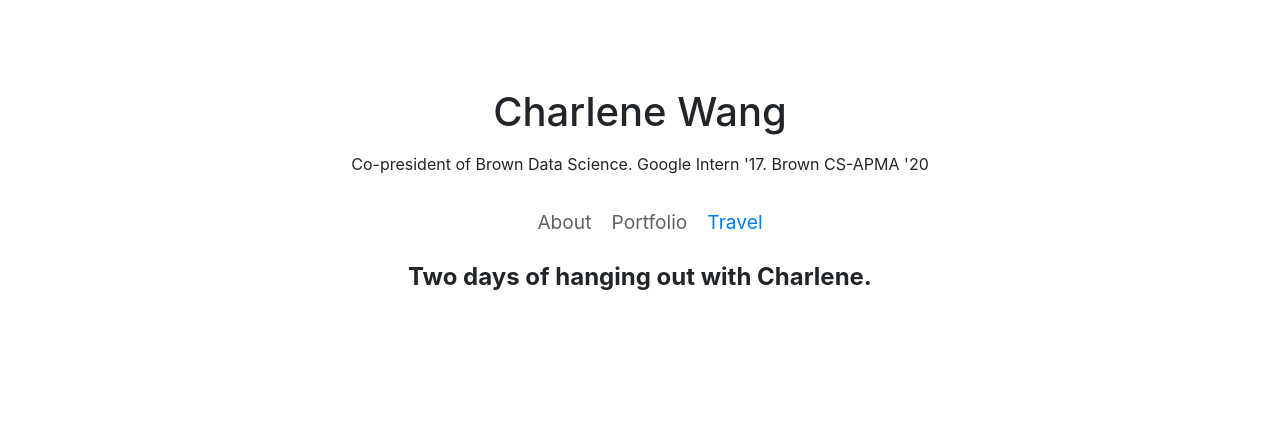
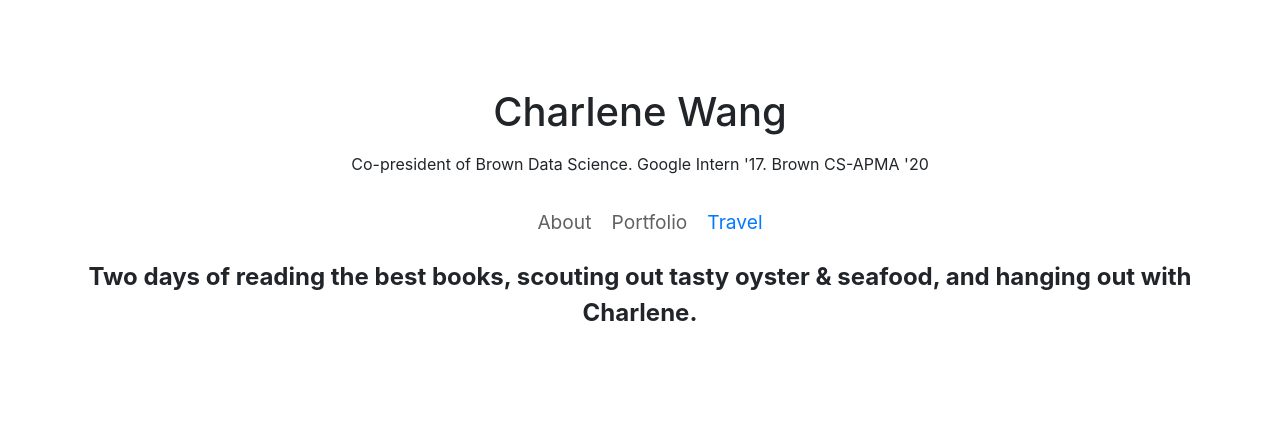
Before and after one commit to hsinlei/hsinlei.github.io, a website: page travel.html in a window 1280 px wide. Drawn offline with Linux system fonts and the light colour scheme.

Commit message:
more fun stuff

```diff
--- a/travel.html
+++ b/travel.html
@@ -87,7 +87,7 @@
           </ul>
       </div>
 
-      <div class="section-header"> Two days of hanging out with Charlene.<div>
+      <div class="section-header"> Two days of reading the best books, scouting out tasty oyster & seafood, and hanging out with Charlene.<div>
 
           <!-- Footer -->
     <footer class="py-5">
```
